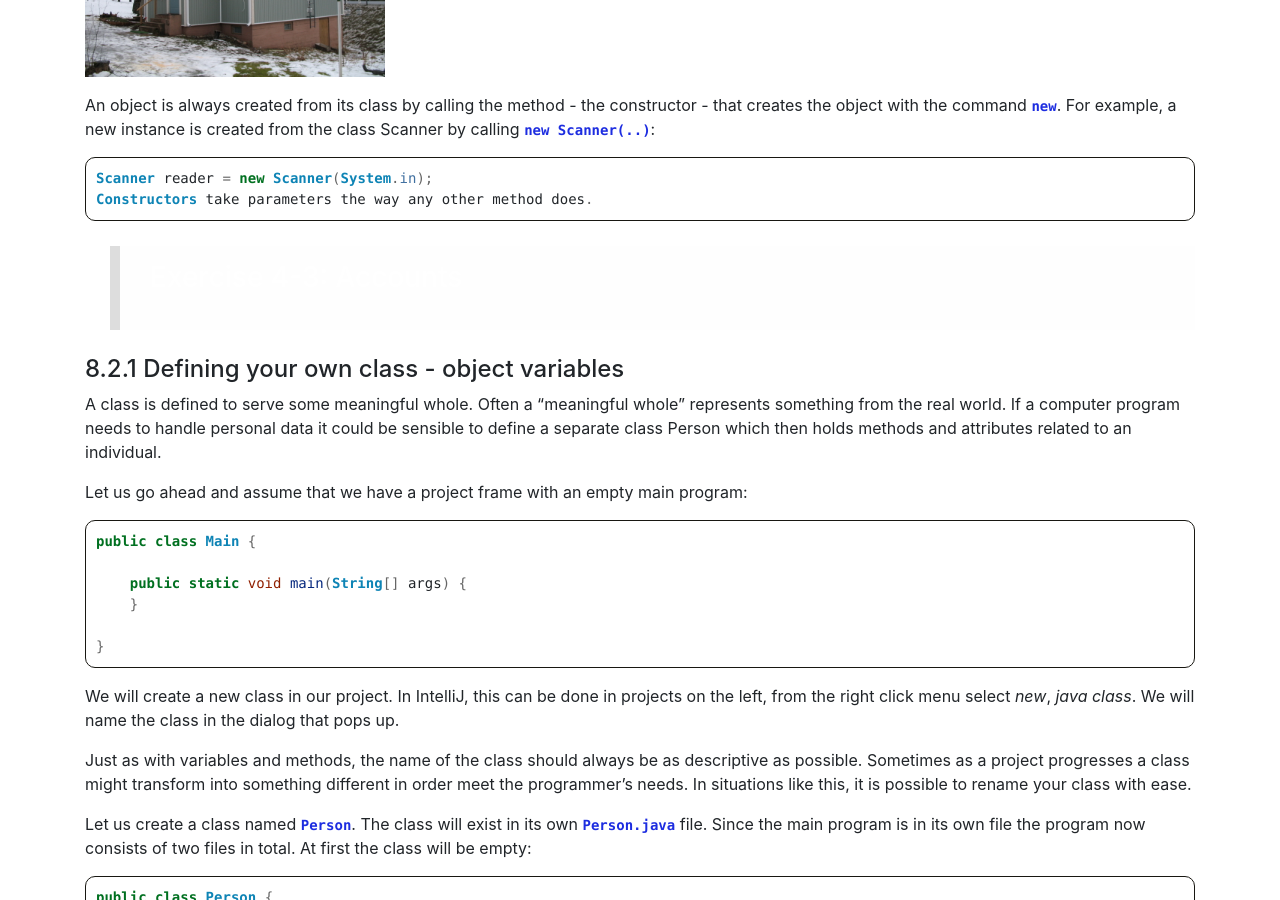
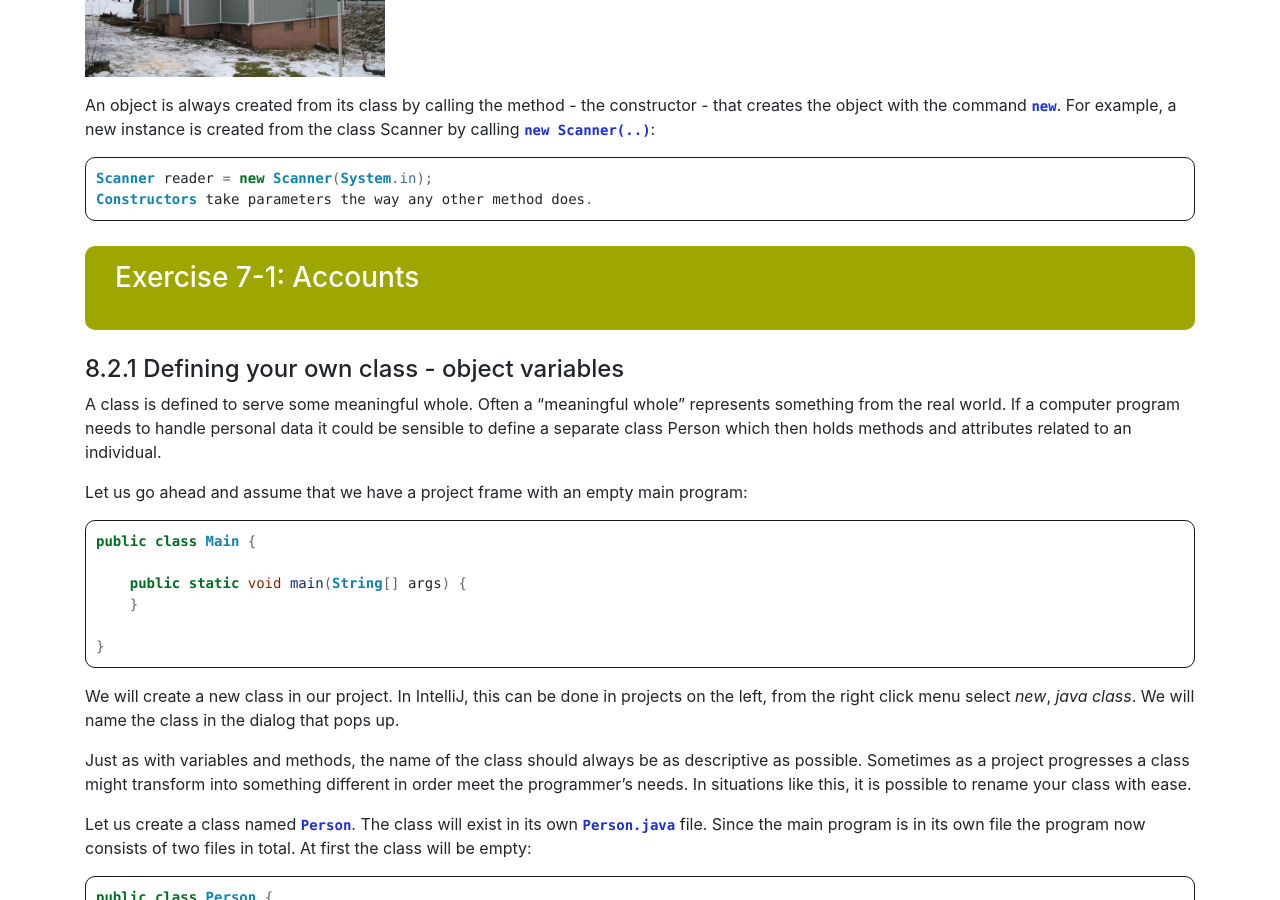
Before and after one commit to hhs-2018-se-dt-s2-apip/APDE-lesmateriaal, a Jekyll site: the page built from week7.md, in a window 1280 px wide and 900 px high, scrolled down 2862 px. Built offline with Jekyll 4.4.1, drawn with Linux system fonts in a browser that asks for light colours; comment, search, counter and statistics services are not loaded.

Commit message:
Removed newline. Changed numbers.

````diff
--- a/_includes/week04/exercise/003.md
+++ b/_includes/week04/exercise/003.md
@@ -1,4 +1,4 @@
->> ### Exercise 4-3: Accounts
+>> ### Exercise 7-1: Accounts
 >>
 >> You are handed a ready-made class `Account` along with your exercise files. The object of the class `Account` represents a bank account that has a balance (meaning some amount of money). The accounts are used as follows:
 >>
@@ -20,13 +20,13 @@
 >> System.out.println(bartosSwissAccount);
 >>```
 >>
->> #### Exercise 4-3.1: Your first account
+>> #### Exercise 7-1.1: Your first account
 >>
 >> **Note**: there is a different exercise template for each of the sub-exercises. For this exercise use the template 003.1
 >>
 >> Create a program that creates an account with the balance of 100.0, deposits 20.0 and prints the account. Note! do all the steps described in the exercise exactly in the described order!
 >>
->> #### Exercise 4-3.2: Your first money transfer
+>> #### Exercise 7-1.2: Your first money transfer
 >>
 >> **Notw**: there is a different exercise template for each of the sub-exercises. For this exercise use the template 003.2
 >>
@@ -38,9 +38,9 @@
 >> * Deposits 100.0 to My account
 >> * Prints both accounts
 >>
->> #### Exercise 4-3.3: Money transfers
+>> #### Exercise 7-1.3: Money transfers
 >>
->> **Note**: there is a different exercise template for each of the sub-exercises. For this exercise use the template 003.3
+>> **Note**: there is a different exercise template for each of the sub-exercises. For this exercise use the template 001.3
 >>
 >> In the above program, you made a money transfer from one person to another. Let us next create a method that does the same!
 >>
````
